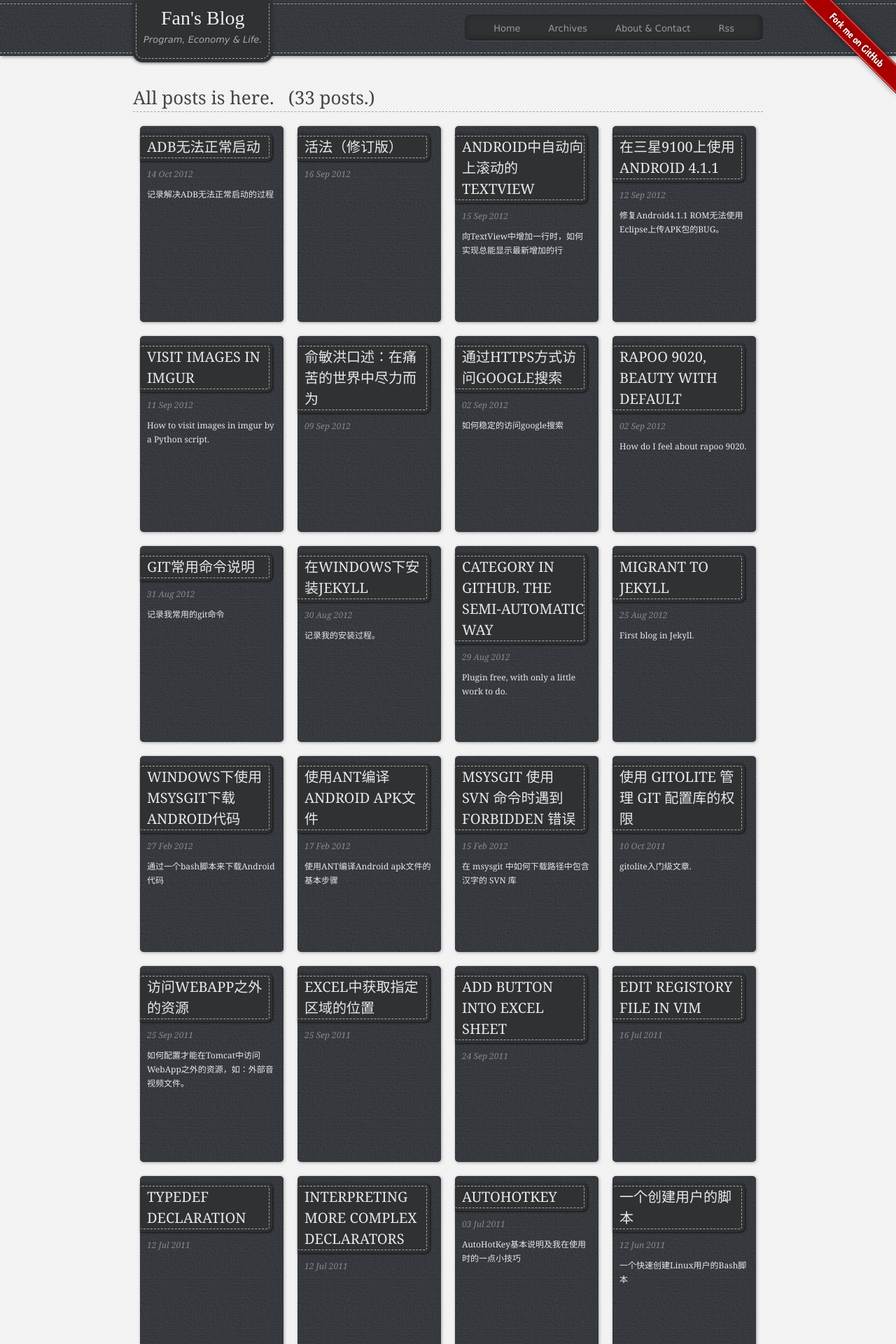
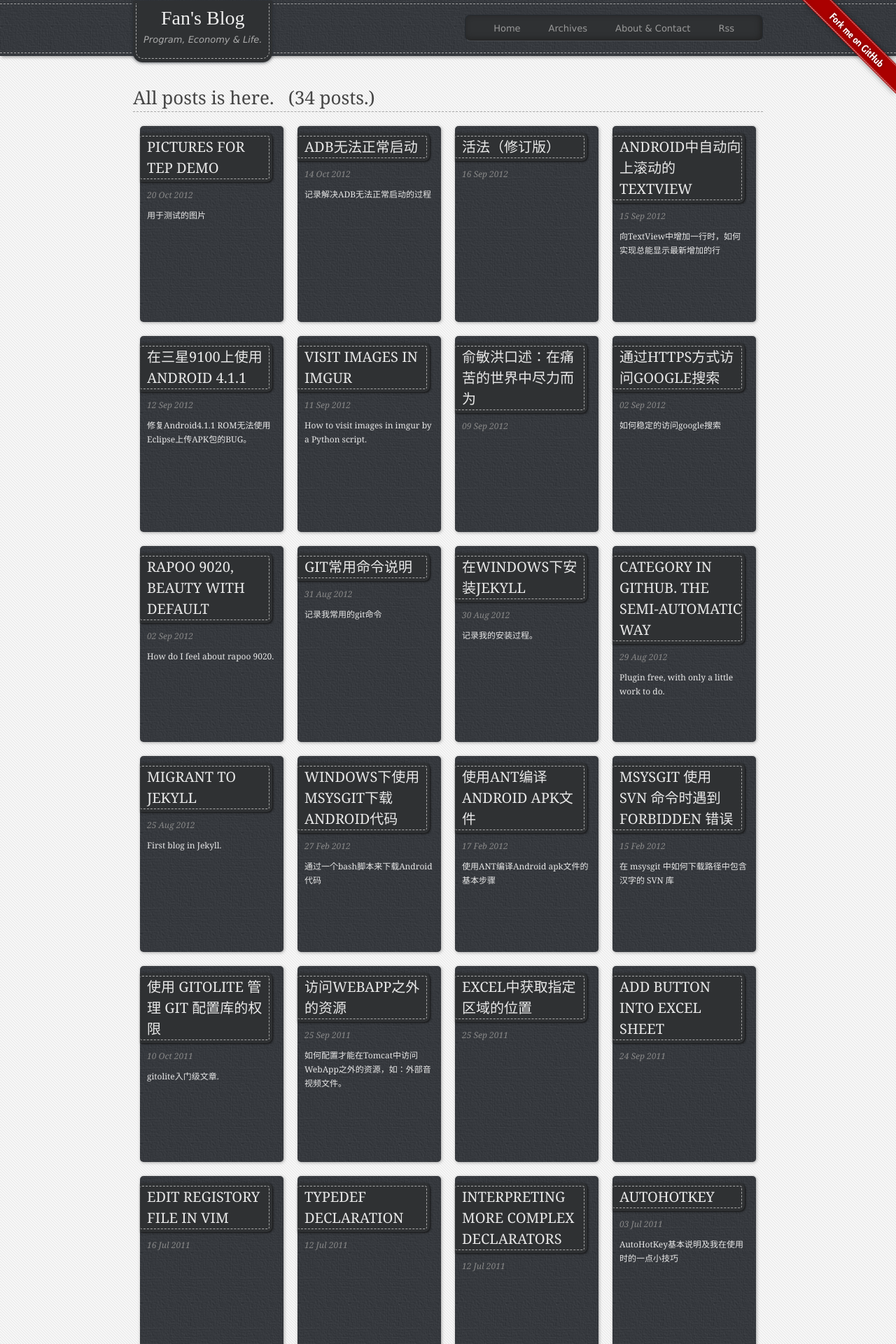
Before and after one commit to fanhongtao/fanhongtao.github.com, a Jekyll site: the page built from archives.html, in a window 1280 px wide. Shown: the top 1920 px of the page at 70% size. Built offline with Jekyll 4.4.1, drawn with Linux system fonts in a browser that asks for light colours; Markdown is read by kramdown in place of the engine named in the settings.

Commit message:
Add new post: 2012-10-20-test-images-for-tep-demo.md

```diff
--- /dev/null
+++ b/_posts/2012-10-20-test-images-for-tep-demo.md
@@ -0,0 +1,85 @@
+---
+layout: post
+title: Pictures for tep demo
+description:  用于测试的图片
+categories: test
+tags: [test]
+copyright: cn
+---
+本文保存用于测试的图片, 方便通过脚本去抓取。
+
+<style type="text/css">
+    img{
+        width:200px;
+        height:auto
+    }
+</style>
+
+SNS
+<table width="100%">
+    <thead>
+        <tr>
+            <th>小图</th>
+            <th>大图</th>
+        </tr>
+    </thead>
+<tbody>
+<tr><td><a href="http://imgur.com/DkoWz"><img src="http://i.imgur.com/DkoWz.jpg" title="Hosted by imgur.com" alt="01s" /></a></td>
+<td><a href="http://imgur.com/AiQrh"><img src="http://i.imgur.com/AiQrh.jpg" title="Hosted by imgur.com" alt="01b" class="img-300"/></a></td></tr>
+<tr><td><a href="http://imgur.com/hJg2V"><img src="http://i.imgur.com/hJg2V.jpg" title="Hosted by imgur.com" alt="02s" /></a></td>
+<td><a href="http://imgur.com/ei06j"><img src="http://i.imgur.com/ei06j.jpg" title="Hosted by imgur.com" alt="02b" class="img-300"/></a></td></tr>
+<tr><td><a href="http://imgur.com/3EzZD"><img src="http://i.imgur.com/3EzZD.jpg" title="Hosted by imgur.com" alt="03s" /></a></td>
+<td><a href="http://imgur.com/dXBEr"><img src="http://i.imgur.com/dXBEr.jpg" title="Hosted by imgur.com" alt="03b" class="img-300"/></a></td></tr>
+<tr><td><a href="http://imgur.com/52ykV"><img src="http://i.imgur.com/52ykV.jpg" title="Hosted by imgur.com" alt="04s" /></a></td>
+<td><a href="http://imgur.com/a1ixX"><img src="http://i.imgur.com/a1ixX.jpg" title="Hosted by imgur.com" alt="04b" class="img-300"/></a></td></tr>
+<tr><td><a href="http://imgur.com/b146U"><img src="http://i.imgur.com/b146U.jpg" title="Hosted by imgur.com" alt="05s" /></a></td>
+<td><a href="http://imgur.com/KUcki"><img src="http://i.imgur.com/KUcki.jpg" title="Hosted by imgur.com" alt="05b" class="img-300"/></a></td></tr>
+<tr><td><a href="http://imgur.com/tC6O9"><img src="http://i.imgur.com/tC6O9.jpg" title="Hosted by imgur.com" alt="06s" /></a></td>
+<td><a href="http://imgur.com/9f08l"><img src="http://i.imgur.com/9f08l.jpg" title="Hosted by imgur.com" alt="06b" class="img-300"/></a></td></tr>
+<tr><td><a href="http://imgur.com/rV5mU"><img src="http://i.imgur.com/rV5mU.jpg" title="Hosted by imgur.com" alt="07s" /></a></td>
+<td><a href="http://imgur.com/oeApY"><img src="http://i.imgur.com/oeApY.jpg" title="Hosted by imgur.com" alt="07b" class="img-300"/></a></td></tr>
+<tr><td><a href="http://imgur.com/DaXNQ"><img src="http://i.imgur.com/DaXNQ.jpg" title="Hosted by imgur.com" alt="08s" /></a></td>
+<td><a href="http://imgur.com/qUP1m"><img src="http://i.imgur.com/qUP1m.jpg" title="Hosted by imgur.com" alt="08b" class="img-300"/></a></td></tr>
+<tr><td><a href="http://imgur.com/d5K0I"><img src="http://i.imgur.com/d5K0I.jpg" title="Hosted by imgur.com" alt="09s" /></a></td>
+<td><a href="http://imgur.com/DeMFv"><img src="http://i.imgur.com/DeMFv.jpg" title="Hosted by imgur.com" alt="09b" class="img-300"/></a></td></tr>
+<tr><td><a href="http://imgur.com/VXR5u"><img src="http://i.imgur.com/VXR5u.jpg" title="Hosted by imgur.com" alt="10s" /></a></td>
+<td><a href="http://imgur.com/ukpxw"><img src="http://i.imgur.com/ukpxw.jpg" title="Hosted by imgur.com" alt="10b" class="img-300"/></a></td></tr>
+<tr><td><a href="http://imgur.com/my6aR"><img src="http://i.imgur.com/my6aR.jpg" title="Hosted by imgur.com" alt="11s" /></a></td>
+<td><a href="http://imgur.com/ZSJSE"><img src="http://i.imgur.com/ZSJSE.jpg" title="Hosted by imgur.com" alt="11b" class="img-300"/></a></td></tr>
+<tr><td><a href="http://imgur.com/UGJJP"><img src="http://i.imgur.com/UGJJP.jpg" title="Hosted by imgur.com" alt="12s" /></a></td>
+<td><a href="http://imgur.com/ZWlES"><img src="http://i.imgur.com/ZWlES.jpg" title="Hosted by imgur.com" alt="12b" class="img-300"/></a></td></tr>
+<tr><td><a href="http://imgur.com/qn1HB"><img src="http://i.imgur.com/qn1HB.jpg" title="Hosted by imgur.com" alt="13s" /></a></td>
+<td><a href="http://imgur.com/eEHUt"><img src="http://i.imgur.com/eEHUt.jpg" title="Hosted by imgur.com" alt="13b" class="img-300"/></a></td></tr>
+<tr><td><a href="http://imgur.com/GfqTa"><img src="http://i.imgur.com/GfqTa.jpg" title="Hosted by imgur.com" alt="14s" /></a></td>
+<td><a href="http://imgur.com/kaBSu"><img src="http://i.imgur.com/kaBSu.jpg" title="Hosted by imgur.com" alt="14b" class="img-300"/></a></td></tr>
+<tr><td><a href="http://imgur.com/SMZMY"><img src="http://i.imgur.com/SMZMY.jpg" title="Hosted by imgur.com" alt="15s" /></a></td>
+<td><a href="http://imgur.com/VnYN0"><img src="http://i.imgur.com/VnYN0.jpg" title="Hosted by imgur.com" alt="15b" class="img-300"/></a></td></tr>
+<tr><td><a href="http://imgur.com/WArPs"><img src="http://i.imgur.com/WArPs.jpg" title="Hosted by imgur.com" alt="16s" /></a></td>
+<td><a href="http://imgur.com/jeJl4"><img src="http://i.imgur.com/jeJl4.jpg" title="Hosted by imgur.com" alt="16b" class="img-300"/></a></td></tr>
+    </tbody>
+</table>
+
+Head Image
+
+<table width="100%">
+<tbody>
+<tr><td><a href="http://imgur.com/8p8Id"><img src="http://i.imgur.com/8p8Id.jpg" title="阿拉蕾" alt="a-la-lei" /></a></td>
+<td><a href="http://imgur.com/P4TQz"><img src="http://i.imgur.com/P4TQz.jpg" title="阿童木" alt="a-tong-mu" /></a></td>
+<td><a href="http://imgur.com/vs6Jk"><img src="http://i.imgur.com/vs6Jk.jpg" title="多啦A梦" alt="duo-la-a-meng" /></a></td></tr>
+<tr><td><a href="http://imgur.com/bHJLZ"><img src="http://i.imgur.com/bHJLZ.jpg" title="黑执事" alt="hei-zhi-shi" /></a></td>
+<td><a href="http://imgur.com/wXilN"><img src="http://i.imgur.com/wXilN.jpg" title="灰太狼" alt="hui-tai-lang" /></a></td>
+<td><a href="http://imgur.com/RDPGk"><img src="http://i.imgur.com/RDPGk.jpg" title="灰原哀" alt="hui-yuan-ai" /></a></td></tr>
+<tr><td><a href="http://imgur.com/h3t8D"><img src="http://i.imgur.com/h3t8D.jpg" title="加菲猫" alt="jia-fei-mao" /></a></td>
+<td><a href="http://imgur.com/LZCv0"><img src="http://i.imgur.com/LZCv0.jpg" title="卡卡西" alt="ka-ka-xi" /></a></td>
+<td><a href="http://imgur.com/BgHZ6"><img src="http://i.imgur.com/BgHZ6.jpg" title="柯南" alt="ke-nan" /></a></td></tr>
+<tr><td><a href="http://imgur.com/Jzbx7"><img src="http://i.imgur.com/Jzbx7.jpg" title="懒羊羊" alt="lan-yang-yang" /></a></td>
+<td><a href="http://imgur.com/62qDr"><img src="http://i.imgur.com/62qDr.jpg" title="林志玲" alt="lin-zhi-ling" /></a></td>
+<td><a href="http://imgur.com/qmvB7"><img src="http://i.imgur.com/qmvB7.jpg" title="刘德华" alt="liu-de-hua" /></a></td></tr>
+<tr><td><a href="http://imgur.com/LJENy"><img src="http://i.imgur.com/LJENy.jpg" title="刘亦菲" alt="liu-yi-fei" /></a></td>
+<td><a href="http://imgur.com/AcuXe"><img src="http://i.imgur.com/AcuXe.jpg" title="麦兜" alt="mai-dou" /></a></td>
+<td><a href="http://imgur.com/n1pHK"><img src="http://i.imgur.com/n1pHK.jpg" title="杀生丸" alt="sha-sheng-wan" /></a></td></tr>
+<tr><td><a href="http://imgur.com/tSUXZ"><img src="http://i.imgur.com/tSUXZ.jpg" title="王力宏" alt="wang-li-hong" /></a></td>
+<td><a href="http://imgur.com/mxDyY"><img src="http://i.imgur.com/mxDyY.jpg" title="我爱罗" alt="wo-ai-luo" /></a></td>
+<td><a href="http://imgur.com/1gNeU"><img src="http://i.imgur.com/1gNeU.jpg" title="喜羊羊" alt="xi-yang-yang" /></a></td></tr>
+    </tbody>
+</table>
--- a/css/style.css
+++ b/css/style.css
@@ -277,3 +277,8 @@ body                        { background: url(/images/body-bg.jpg) repeat 0 0; }
 .post-copyright p a:hover {
     color: #000;
 }
+
+.img-300 {
+    width:300px;
+    height:auto;
+}
```
